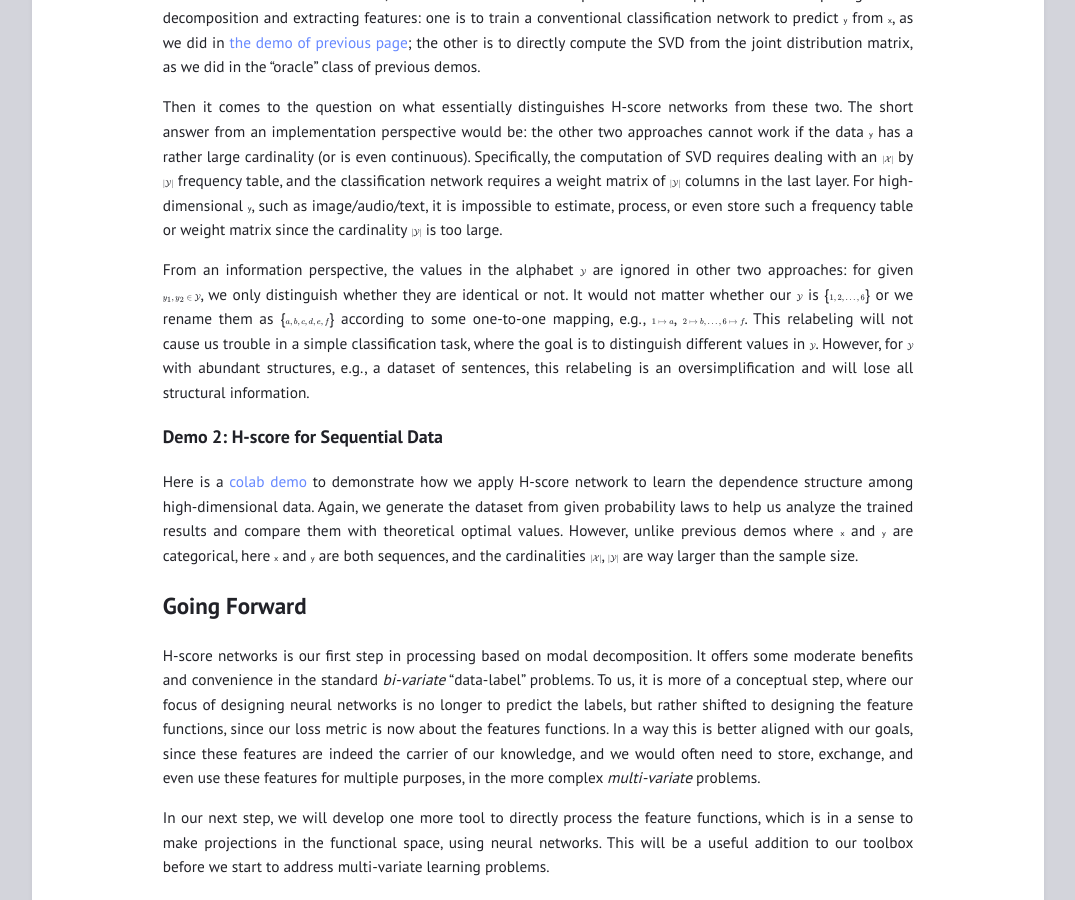
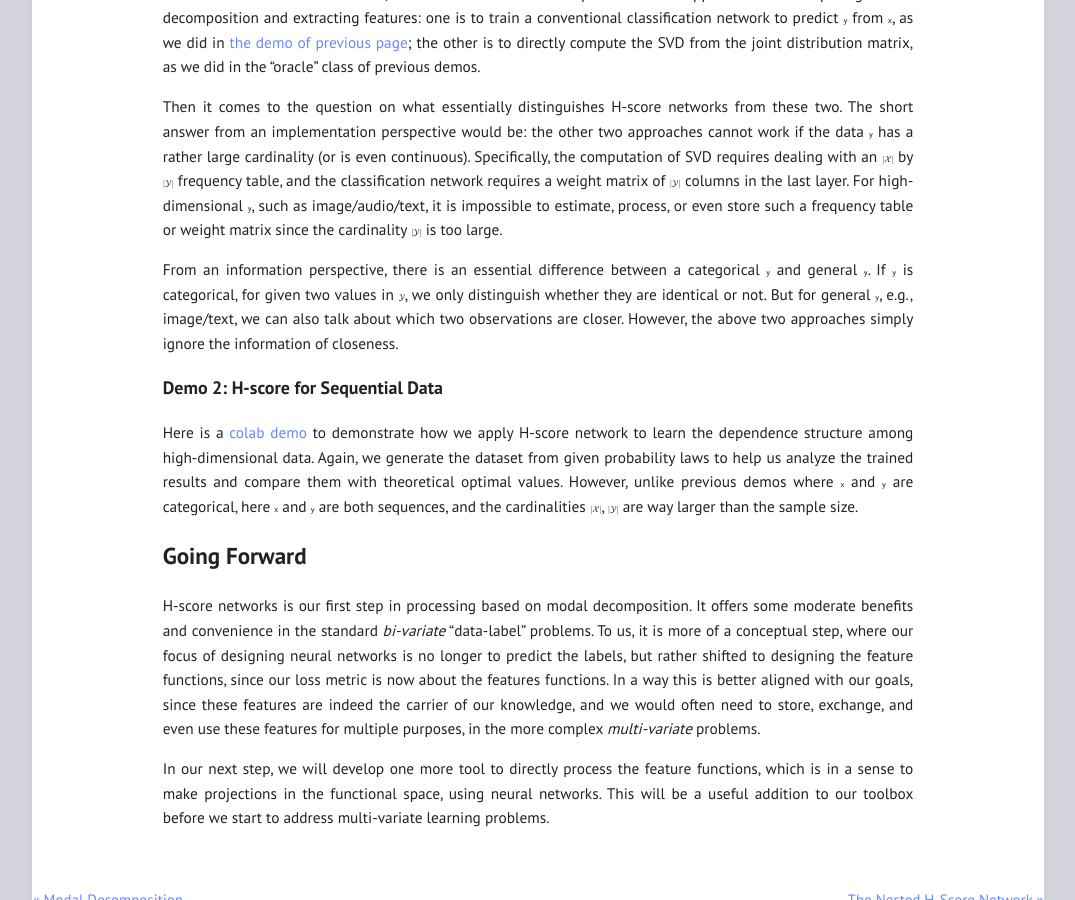
Before and after one commit to gilearning/gilearning.github.io, a Jekyll site: the page built from _posts/2022-08-24-HScore.md, in a window 1280 px wide and 900 px high, scrolled down 3894 px. Shown: the whole window, without its empty margins (102-1177 px from the left). Built offline with Jekyll 4.4.1, drawn with Linux system fonts in a browser that asks for light colours; formulas are drawn with MathJax 3.

Commit message:
update text in demo

```diff
--- a/_posts/2022-08-24-HScore.md
+++ b/_posts/2022-08-24-HScore.md
@@ -110,7 +110,7 @@ In addition to H-score network, we have also seen two quite different approaches
 
 Then it comes to the question on what essentially distinguishes H-score networks from these two. The short answer from an implementation perspective would be: the other two approaches cannot work if the data $\sf y$ has a rather large cardinality (or is even continuous). Specifically, the computation of SVD requires dealing with an $\vert \mathcal{X}\vert $ by $\vert \mathcal{Y}\vert $ frequency table, and the classification network requires a weight matrix of $\vert \mathcal{Y}\vert $ columns in the last layer. For high-dimensional $\sf y$, such as image/audio/text, it is impossible to estimate, process, or even store such a frequency table or weight matrix since the cardinality $\vert \mathcal{Y}\vert $ is too large.
 
-From an information perspective, the values in the alphabet $\mathcal{Y}$ are ignored in other two approaches: for given $y_1, y_2 \in \mathcal{Y}$, we only distinguish whether they are identical or not. It would not matter whether our $\mathcal{Y}$ is {$1, 2, \dots, 6$} or we rename them as {$a, b, c, d, e, f$} according to some one-to-one mapping, e.g., $1\mapsto a$, $2 \mapsto b, \dots, 6 \mapsto f$. This relabeling will not cause us trouble in a simple classification task, where the goal is to distinguish different values in $\mathcal{Y}$. However, for $\mathcal{Y}$ with abundant structures, e.g., a dataset of sentences, this relabeling is an oversimplification and will lose all structural information.
+From an information perspective, there is an essential difference between a categorical $\sf y$ and general $\sf y$. If $\sf y$ is categorical, for given two values in $\mathcal{Y}$, we only distinguish whether they are identical or not. But for general $\sf y$, e.g., image/text, we can also talk about which two observations are closer. However, the above two approaches simply ignore the information of closeness.
 
 ### Demo 2: H-score for Sequential Data
 Here is a [colab demo](https://colab.research.google.com/drive/1xHvEg1CsBMYA60bNqzviB41SIN_UXwDw#scrollTo=MZso0nK37s6m) to demonstrate how we apply H-score network to learn the dependence structure among high-dimensional data. Again, we generate the dataset from given probability laws to help us analyze the trained results and compare them with theoretical optimal values. However, unlike previous demos where $\sf x$ and $\sf y$ are categorical, here $\sf x$ and $\sf y$ are both sequences, and the cardinalities $\vert\mathcal{X}\vert$, $\vert\mathcal{Y}\vert$ are way larger than the sample size.
```
